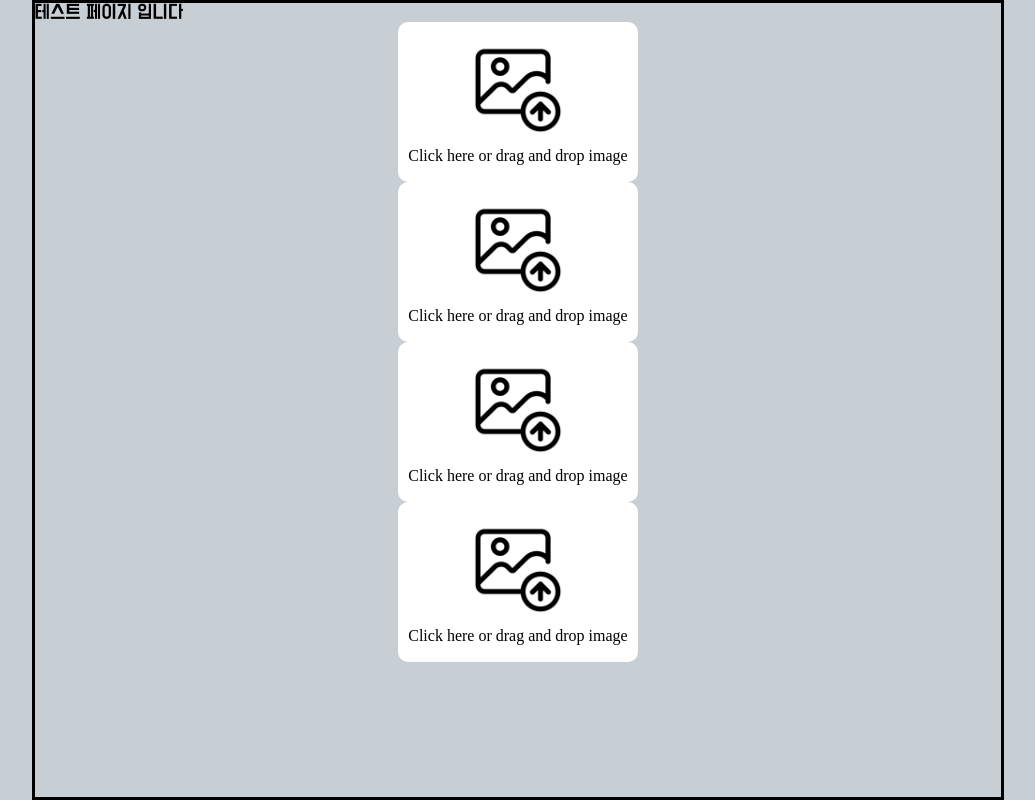
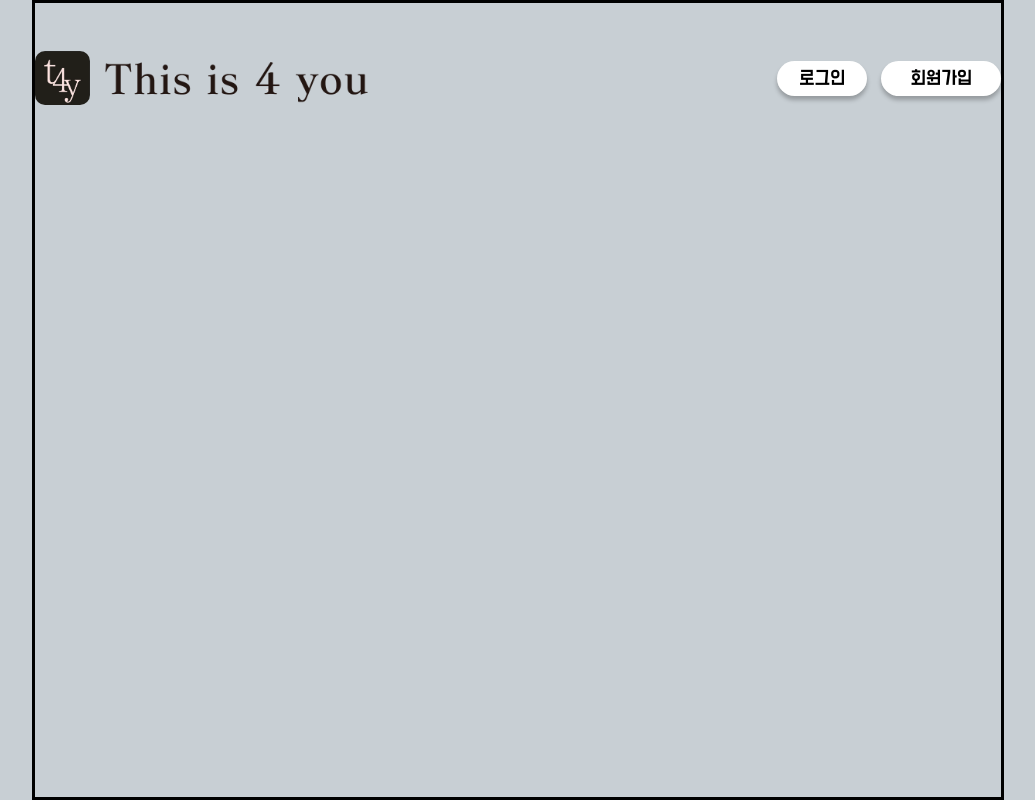
Before and after one commit to 2023SB-TeamJ/2023SB-Team-J, a React (Create React App) app in the folder frontend/: page /test in a window 1280 px wide. Shown: the whole page, without its empty margins (122-1157 px from the left). Built offline with nearby package versions, Linux system fonts and the light colour scheme.

Commit message:
test : 백엔드 브랜치랑 병합

```diff
--- a/frontend/src/components/SignUpModal.jsx
+++ b/frontend/src/components/SignUpModal.jsx
@@ -1,5 +1,6 @@
 import React, { useState, useEffect } from 'react';
 import { styled, css, keyframes } from 'styled-components';
+import axios from 'axios';
 import {
   AuthLogo,
   AuthTitle,
@@ -22,6 +23,25 @@ function SignUpModal({ isOpen, onClose }) {
 
   const [isVisible, setIsVisible] = useState(false);
   const [animation, setAnimation] = useState('');
+
+  const [email, setEmail] = useState('');
+  const [nickname, setNickname] = useState('');
+  const [password, setPassword] = useState('');
+
+  const handleSignUp = async () => {
+    try {
+      const response = await axios.post('http://localhost:8000/api/v1/signup', {
+        email,
+        nickname,
+        password,
+      });
+
+      // 응답 확인
+      console.log(response.data);
+    } catch (error) {
+      console.error(error);
+    }
+  };
 
   useEffect(() => {
     if (isOpen) {
@@ -101,7 +121,10 @@ function SignUpModal({ isOpen, onClose }) {
               onFocus={handleInputFocus}
               onBlur={handleInputBlur}
               maxLength={MAX_NICKNAME_LENGTH}
-              onChange={handleNicknameLength}
+              onChange={(e) => {
+                handleNicknameLength(e);
+                setNickname(e.target.value);
+              }}
             />
           </AuthInputField>
           <AuthInputField>
@@ -111,7 +134,10 @@ function SignUpModal({ isOpen, onClose }) {
               onFocus={handleInputFocus}
               onBlur={handleInputBlur}
               maxLength={MAX_EMAIL_LENGTH}
-              onChange={handleEmailLength}
+              onChange={(e) => {
+                handleEmailLength(e);
+                setEmail(e.target.value);
+              }}
             />
           </AuthInputField>
           <AuthInputField>
@@ -121,7 +147,10 @@ function SignUpModal({ isOpen, onClose }) {
               onFocus={handleInputFocus}
               onBlur={handleInputBlur}
               maxLength={MAX_PASSWORD_LENGTH}
-              onChange={handlePasswordLength}
+              onChange={(e) => {
+                handlePasswordLength(e);
+                setPassword(e.target.value);
+              }}
             />
             <EyeIcon
               xmlns="http://www.w3.org/2000/svg"
@@ -157,7 +186,7 @@ function SignUpModal({ isOpen, onClose }) {
               onChange={handlePasswordLength}
             />
           </AuthInputField>
-          <AuthBtn onClick={() => console.log(1)}>회원가입</AuthBtn>
+          <AuthBtn onClick={handleSignUp}>회원가입</AuthBtn>
           <RowDiv>
             <AuthQuestion>이미 회원이신가요?</AuthQuestion>
             <AuthLink>로그인하기</AuthLink>
--- a/frontend/src/pages/TestPage.jsx
+++ b/frontend/src/pages/TestPage.jsx
@@ -1,17 +1,13 @@
 import React from 'react';
 import { styled } from 'styled-components';
-import UploadImage from '../components/UploadImage';
+import HeaderMain from '../components/HeaderMain';
 
 function TestPage() {
   return (
     <div>
       <Container>
         <MainWrap>
-          <div>테스트 페이지 입니다</div>
-          <UploadImage />
-          <UploadImage />
-          <UploadImage />
-          <UploadImage />
+          <HeaderMain />
         </MainWrap>
       </Container>
     </div>
```
